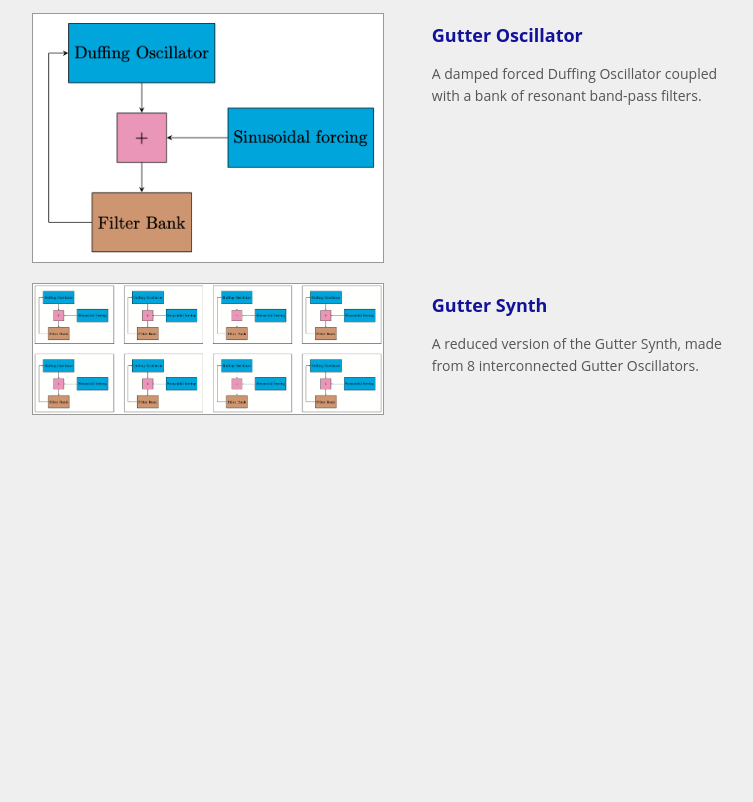
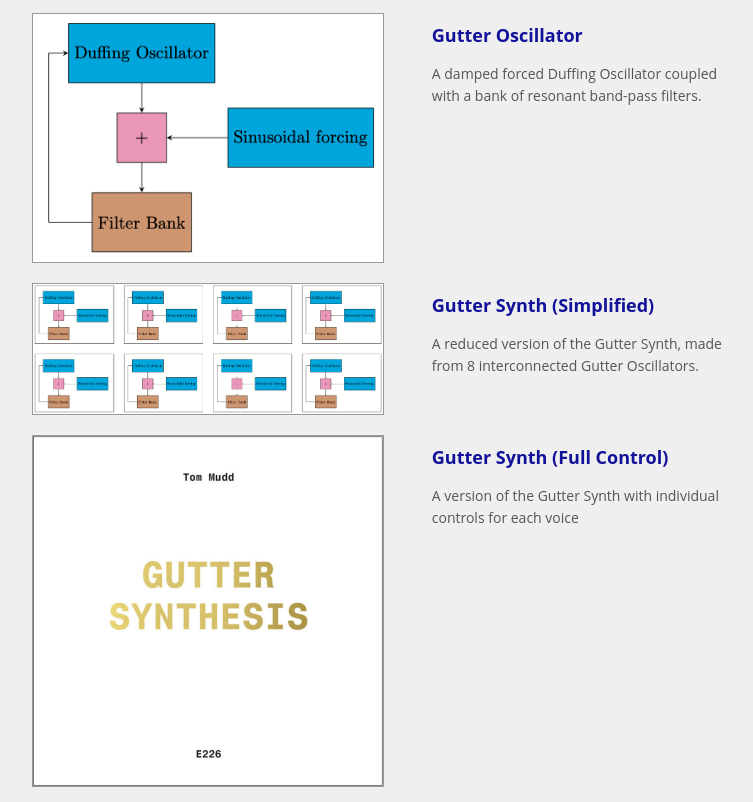
Before and after one commit to tommmmudd/interactivefeedback, a plain HTML site: page index.html in a window 1280 px wide. Shown: the part 1262-2064 px from the top of the page, without its empty margins (239-992 px from the left). Before the commit the page ends 1692 px from the top, so only its background shows below. Drawn offline with Linux system fonts and the light colour scheme.

Commit message:
updated menu

```diff
--- a/index.html
+++ b/index.html
@@ -70,8 +70,16 @@
 			<div class="project">
 				<div class="projectImage"> <a href="6-guttersynth/index.html"><img src="6-guttersynth/6-guttersynth.png"/> </a></div>
 				<div class="projectText">
-					<h3><a href="6-guttersynth/index.html">Gutter Synth</a></h3>
+					<h3><a href="6-guttersynth/index.html">Gutter Synth (Simplified)</a></h3>
 					<p>A reduced version of the Gutter Synth, made from 8 interconnected Gutter Oscillators.</p>
+				</div>
+			</div>
+
+			<div class="project">
+				<div class="projectImage"> <a href="7-guttersynthcontrols/index.html"><img src="7-guttersynthcontrols/7-guttersynth.jpg"/> </a></div>
+				<div class="projectText">
+					<h3><a href="7-guttersynthcontrols/index.html">Gutter Synth (Full Control)</a></h3>
+					<p>A version of the Gutter Synth with individual controls for each voice</p>
 				</div>
 			</div>
 
```
Also changed, not shown: 6-guttersynth/index.html (+8 -1 lines), 7-guttersynthcontrols/7-guttersynth.jpg (added), 1 other file.
